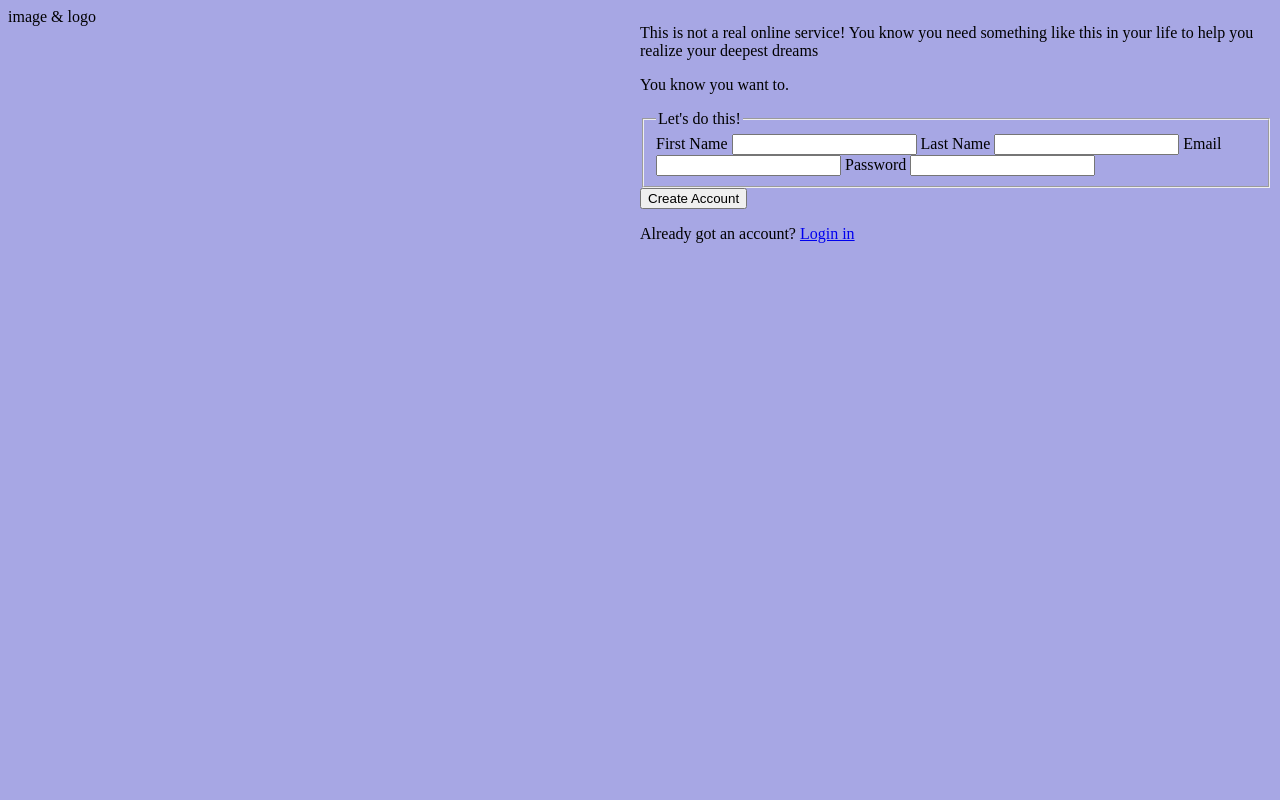
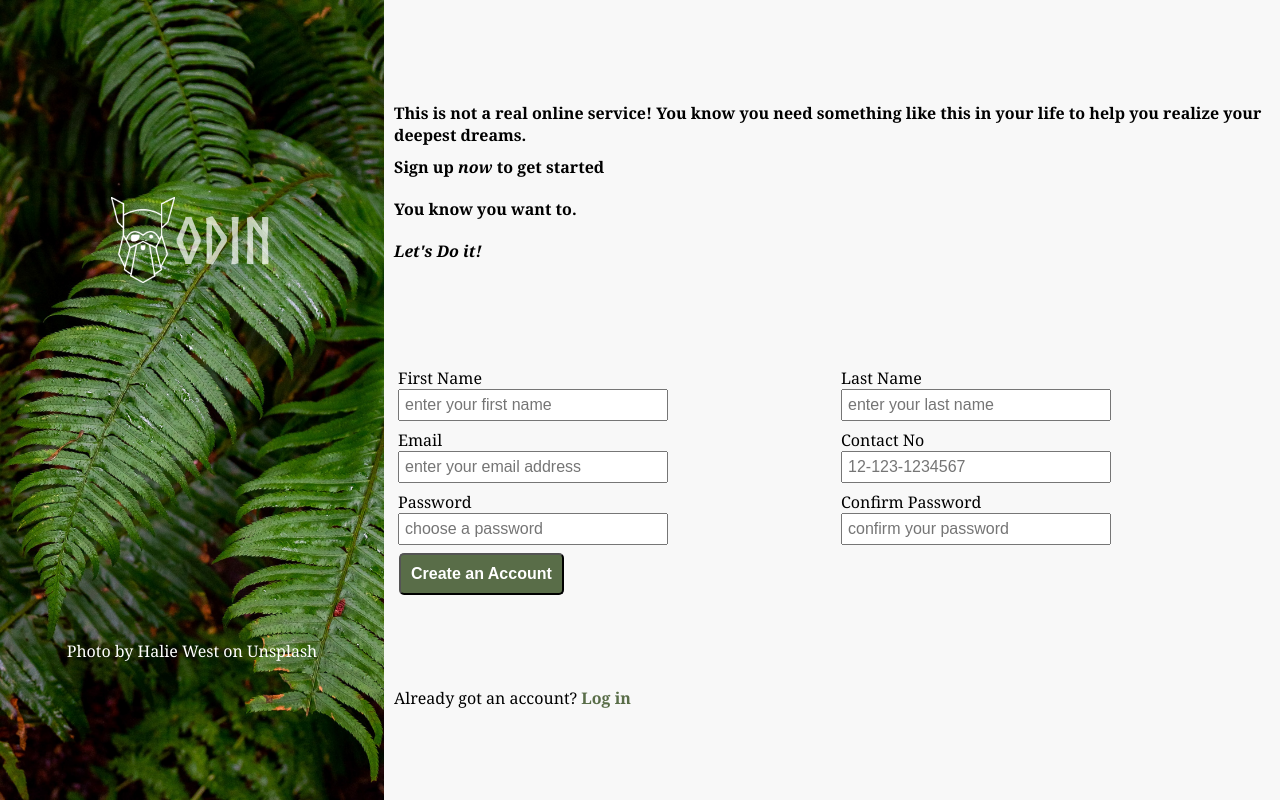
Before and after one commit to faisalfarooqqq/odin-sign-up-form, a plain HTML site: page index.html in a window 1280 px wide. Drawn offline with Linux system fonts and the light colour scheme.

Commit message:
added html and styles

```diff
--- a/index.html
+++ b/index.html
@@ -5,49 +5,77 @@
     <meta name="viewport" content="width=device-width, initial-scale=1.0">
     <title>Odin Sign-up Form</title>
     <link rel="stylesheet" href="styles.css">
-    <script src="app.js"></script>
+
 </head>
 <body>
     <div class="main">
-        <div class="mainItem">
-            image & logo
+        <div class="left">
+            <div class="graphics">
+                <img class="logo" src="images/odin-lined.png" alt="Odin logo">
+                <h1 >ODIN</h1>
             </div>
-        <div class="mainItem">
+            <div class="credits">Photo by Halie West on Unsplash</div>
+        </div>
+        <div class="right">
             <section>
+                <div class="description">
                     <p>This is not a real online service!
                     You know you need something like this in your life to help you
-                realize your deepest dreams
+                    realize your deepest dreams.
+                    <p>Sign up <span>now</span> to get started</p>
                     </p>
                     <p>You know you want to.</p>
+                    <div class="hype">Let's Do it!</div>
+                </div>
             </section>
+
             <section>
-                <fieldset>
-                    <legend>Let's do this!</legend>
-                    <label for="firstname">First Name
-                        <input type="text">
-                    </label>
-                    <label for="">Last Name
-                        <input type="text">
-                    </label>
-                    <label for="">Email
-                        <input type="text">
-                    </label>Password
-                    <label for="">
-                        <input type="text">
-                    </label>
+                <form action="#">
+                    <div class="sign-up">
+                        <div class="userInfo">
+                            <div class="details">
+                                <label for="first_name">First Name</label>
+                                <input type="text" name="first_name" id="first_name" placeholder="enter your first name" required>
+                            </div>
+                            <div class="details">
+                                <label for="last_name">Last Name</label>
+                                <input type="text" name="last_name" id="last_name" placeholder="enter your last name" required>
+                            </div>
+                        </div>
+                        <div class="userInfo">
+                            <div class="details">
+                                <label for="email">Email</label>
+                                <input type="email" name="email" id="email" placeholder="enter your email address" required>
+                            </div>
+                            <div class="details">
+                                <label for="contact-number">Contact No</label>
+                                <input type="tel" name="contact-number" id="contact-number" placeholder="12-123-1234567" pattern="[0-9]{2}-[0-9]{3}-[0-9]{7}" required>
+                            </div>
+                        </div>
+                        <div class="userInfo">
+                            <div class="details">
+                                <label for="confirm-password">Password</label>
+                                <input type="text" name="confirm-password" id="confirm-password" placeholder="choose a password" required>
+                            </div>
+                            <div class="details">
+                                <label for="password">Confirm Password</label>
+                                <input type="password" name="password" id="password" placeholder="confirm your password" required>
+                            </div>
+                        </div>
 
-                </fieldset>
-            </section>
-            <section>
-                <button>Create Account</button>
-                <div>
-                    <p>Already got an account? <a href="#">Login in</a> </p>
+                    </div>
+                    <div class="btn">
+                        <button type="submit" class="submitBtn">Create an Account</button>
 
                     </div>
 
+                </form>
             </section>
-
-
+            <section>
+            <div class="login">
+                <p>Already got an account? <a href="#">Log in</a> </p>
+            </div>
+            </section>
         </div>
 
     </div>
--- a/styles.css
+++ b/styles.css
@@ -1,12 +1,184 @@
-body{
-    background-color: rgb(167, 167, 228);
+@font-face {
+    font-family: Norse;
+    src: url(fonts/Norse-Bold.otf);
+}
+:root{
+    font-family: Georgia, 'Times New Roman', Times, serif;
+
 }
 
-.main{
+*{
+    padding: 0;
+    margin: 0;
+}
+
+body {
+    background-color: rgb(248, 248, 248);
+    width: 100vw;
+    height: 100vh;
+    margin: 0;
+    padding: 0;
+
     display: flex;
+}
+
+.main {
+    display: flex;
+    flex: 1;
+    font-size: 1rem;
+}
+
+
+.right {
+    display: flex;
+    flex-direction: column;
+    justify-content: space-evenly;
+    align-items: normal;
+    flex: 1;
+    height: auto;
+    flex: 70%;
+    flex-basis: 70%;
+
+}
+
+.left{
+    height: auto;
+    display: flex;
+    flex-direction: column;
+    background-image: url(images/background-image.jpg);
+    background-size: cover;
+    background-repeat: no-repeat;
+    background-position: center;
+    padding: 0;
+    justify-content: center;
+    align-items: center;
+    flex: 30%;
+    flex-basis: 30%;
+
+}
+.logo{
+    width: 5vw;
+
+}
+
+ .graphics{
+    display: flex;
+    flex: 1;
+    flex-direction: row;
+    justify-content: center;
+    align-items: center;
+    margin-top: 20vh;
+
+}
+
+
+
+h1{
+    color: white;
+    opacity: 0.7;
+    font-size: 4rem;
+    font-family: Norse, sans-serif
+}
+.credits{
+    color: white;
+    flex: 1;
+    margin-top: 40vh;
+}
+
+
+.description{
+    display: flex;
+    flex: 1;
+    flex-direction: column;
+    justify-content: center;
+    margin: 10px;
+    font-weight: bold;
+}
+.description p {
+    margin-bottom: 10px;
+}
+
+label{
+    font-size: 1rem;
+}
+
+.details{
+    display: flex;
+    flex-direction: column;
+    flex: 1;
+    justify-content: space-evenly;
+    align-content: center;
+    margin: 4px;
+
+}
+
+.sign-up{
+    display: flex;
+    flex-direction: column;
+    flex: 1;
+    margin-left: 10px;
+
+}
+.userInfo{
+    display: flex;
+    flex: 1;
     flex-direction: row;
 }
 
-.mainItem{
+button{
+    background-color: #596D48;
+    color: white;
+    border-radius: 5px;
+    padding: 10px;
+    font-size: 1rem;
+    font-weight: bolder;
+    margin-left: 15px;
+    margin-top: 4px;
+
+}
+
+.hype{
+    font-style: italic;
+    margin-top: 10px;
+}
+
+input{
+
+    padding: 5px;
+    width: 20vw;
+    font-size: 1rem;
+
+}
+input:focus {
+    border: 1px solid  #596D48;
+    border-radius: 1px;
+  }
+input:focus::placeholder {
+    color: transparent;
+  }
+
+span{
+    font-style: italic;
+}
+
+
+
+button:hover{
+    background-color: white;
+    color: #596D48;
+}
+
+.login{
+    flex:1;
+    margin-left: 10px;
+}
+
+.btn {
     flex: 1;
+
 }
+a{
+    text-decoration: none;
+    color: #596D48;
+    font-weight: bolder;
+}
```
Also changed, not shown: app.js (deleted), fonts/Norse-Bold.otf (added), images/background-image.jpg (added), images/odin-lined.png (added). Lines whose indentation alone changed are shown as unchanged.
